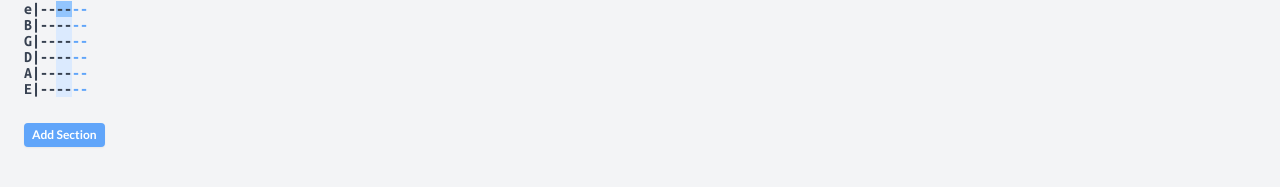
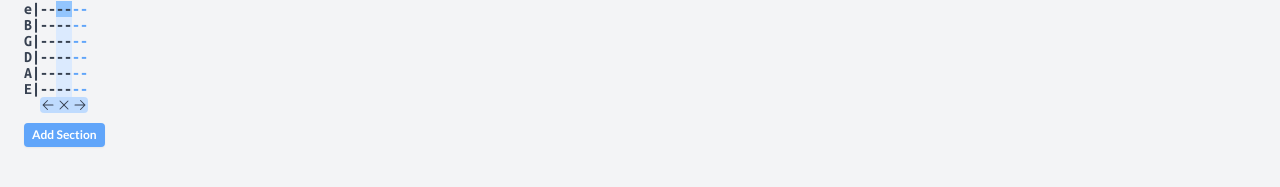
Before and after one commit to haydn-smith/tabby, a Vue app: page / in a window 1280 px wide. Shown: the part 123-310 px from the top of the page. Built offline with nearby package versions, Linux system fonts and the light colour scheme.

Commit message:
controls (#2)

```diff
--- a/src/components/TabbyColumn.vue
+++ b/src/components/TabbyColumn.vue
@@ -1,4 +1,5 @@
 <script setup lang="ts">
+import { ArrowSmallLeftIcon, ArrowSmallRightIcon, XMarkIcon } from '@heroicons/vue/24/solid';
 import Column from '../values/column';
 import Cursor from '../values/cursor';
 import TabbyNote from './TabbyNote.vue';
@@ -16,6 +17,9 @@ const props = withDefaults(
 );
 
 const emits = defineEmits<{
+  (e: 'columnDeleted'): void;
+  (e: 'insertColumnBefore'): void;
+  (e: 'insertColumnAfter'): void;
   (e: 'columnChanged', column: Column): void;
   (e: 'noteSelected', string: number, active: boolean): void;
 }>();
@@ -27,10 +31,14 @@ const onNoteChanged = (string: number, fret: string) => {
 const onNoteSelected = (string: number, active: boolean) => {
   emits('noteSelected', string, active);
 };
+
+const onDeleteClicked = () => {
+  emits('columnDeleted');
+};
 </script>
 
 <template>
-  <div :class="{ 'text-blue-400': !column, 'bg-blue-100': isSelected && !isReadOnly }">
+  <div class="relative" :class="{ 'text-blue-400': !column, 'bg-blue-100': isSelected && !isReadOnly }">
     <div v-for="string in column.getStrings()" :key="string">
       <TabbyNote
         @note-selected="(active) => onNoteSelected(string, active)"
@@ -42,5 +50,25 @@ const onNoteSelected = (string: number, active: boolean) => {
         :note="column.getNoteForString(string)"
       />
     </div>
+    <div v-if="isSelected && !isReadOnly" class="absolute left-0 right-0 flex h-4">
+      <div
+        @click="emits('insertColumnBefore')"
+        class="absolute right-full flex h-4 w-4 cursor-pointer items-center justify-center rounded-l bg-blue-200 hover:bg-blue-300"
+      >
+        <ArrowSmallLeftIcon class="h-4" />
+      </div>
+      <div
+        @click="onDeleteClicked"
+        class="absolute inset-0 flex h-4 cursor-pointer items-center justify-center bg-blue-200 hover:bg-blue-300"
+      >
+        <XMarkIcon class="h-4" />
+      </div>
+      <div
+        @click="emits('insertColumnAfter')"
+        class="absolute left-full flex h-4 w-4 cursor-pointer items-center justify-center rounded-r bg-blue-200 hover:bg-blue-300"
+      >
+        <ArrowSmallRightIcon class="h-4" />
+      </div>
+    </div>
   </div>
 </template>
--- a/src/components/TabbySection.vue
+++ b/src/components/TabbySection.vue
@@ -43,8 +43,21 @@ const onColumnChanged = (column: Column, columnIndex: number) => {
   emits('sectionChanged', props.section.setColumn(column, columnIndex));
 };
 
+const onColumnDeleted = (columnIndex: number) => {
+  emits('sectionChanged', props.section.deleteColumn(columnIndex));
+};
+
+const insertColumnBefore = () => {
+  emits('sectionChanged', props.section.addColumn(props.cursor.column));
+  emits('noteSelected', props.cursor.string, false, props.cursor.column);
+};
+
+const insertColumnAfter = () => {
+  emits('sectionChanged', props.section.addColumn(props.cursor.column + 1));
+};
+
 const createColumn = async (string: number, active: boolean) => {
-  emits('sectionChanged', props.section.addColumn());
+  emits('sectionChanged', props.section.addColumn(props.section.columns.length));
   await nextTick();
   emits('noteSelected', string, active, props.section.columns.length - 1);
 };
@@ -96,6 +109,9 @@ const onSettingsClosed = () => {
         <TabbyColumn
           @note-selected="(string, active) => onNoteSelected(string, active, index)"
           @column-changed="(column) => onColumnChanged(column, index)"
+          @column-deleted="() => onColumnDeleted(index)"
+          @insert-column-before="insertColumnBefore"
+          @insert-column-after="insertColumnAfter"
           :is-selected="isSelected && cursor.isCurrentColumn(index)"
           :is-read-only="isReadOnly"
           :cursor="cursor"
--- a/src/values/section.ts
+++ b/src/values/section.ts
@@ -27,10 +27,18 @@ export default class Section implements Serialisable {
     return newSection;
   }
 
-  public addColumn(): Section {
+  public addColumn(columnIndex: number): Section {
     const section = Section.makeFromSection(this);
 
-    section.columns.push(Column.make());
+    section.columns.splice(columnIndex, 0, Column.make());
+
+    return section;
+  }
+
+  public deleteColumn(columnIndex: number): Section {
+    const section = Section.makeFromSection(this);
+
+    section.columns.splice(columnIndex, 1);
 
     return section;
   }
```
